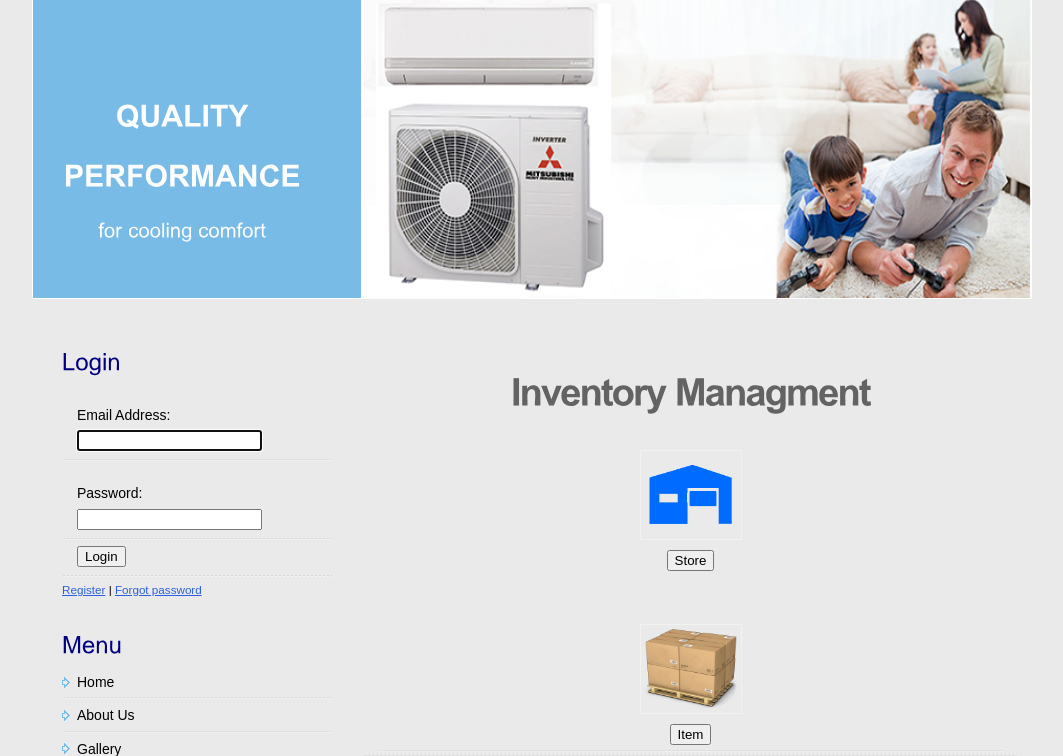
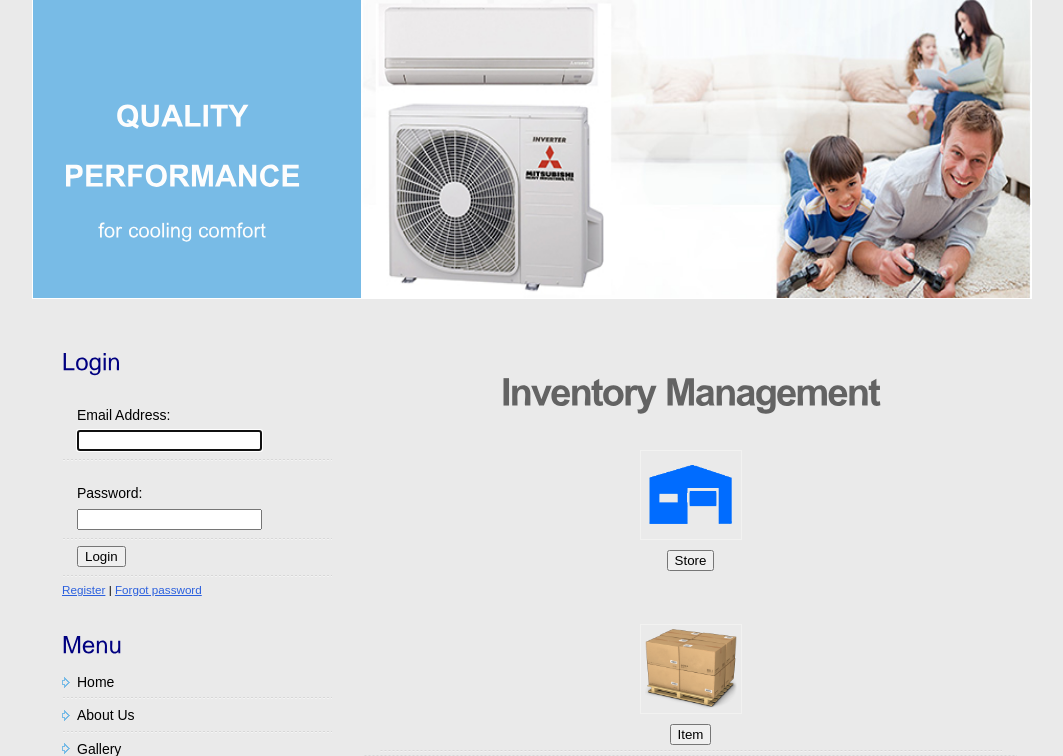
Before and after one commit to kelvinyong/bace, a Python web app: template newbaceMIS/template/inventorymain.html in a window 1280 px wide. Shown: the part 97-853 px from the top of the page, without its empty margins (108-1171 px from the left). Run offline with Jinja, Linux system fonts and the light colour scheme; the template is opened without the code that fills it, so the values that code supplies are empty; some libraries are stand-ins or nearby versions.

Commit message:
Update inventorymain.html

```diff
--- a/newbaceMIS/template/inventorymain.html
+++ b/newbaceMIS/template/inventorymain.html
@@ -3,17 +3,17 @@
 {% block maincontent %}
 
 
-<h1 style= "text-align:center;">Inventory Managment</h1>
+<h1 style= "text-align:center;">Inventory Management</h1>
 <br />
 <div class="article" >
-			<form action="/admin/inventory" style= "text-align:center;" method="post">
+			<form action="/admin/inventory" style="text-align:center;" method="post">
             	<img src="/images/warehouse_icon.png" width="92" height="80" alt="store" /><br />
             	<input type="hidden" name="location" value="warehouse">
             	<input type="submit" value="Store">
             </form>
             <br />
             <br />
-            <form action="/admin/inventory" style= "text-align:center;" method="post">
+            <form action="/admin/inventory" style="text-align:center;" method="post">
             	<img src="/images/item_icon.png" width="92" height="80" alt="item" /><br />
             	<input type="hidden" name="location" value="item">
             	<input type="submit" value="Item">
```
